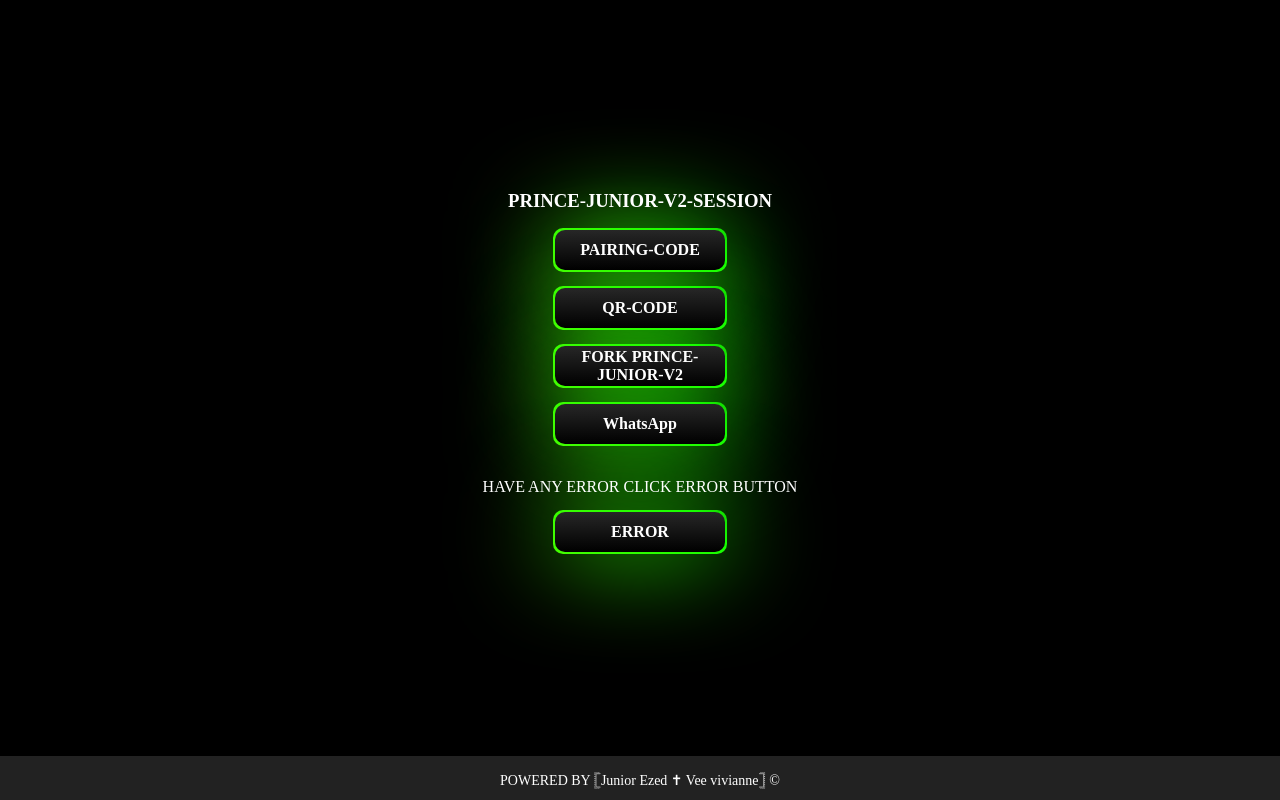
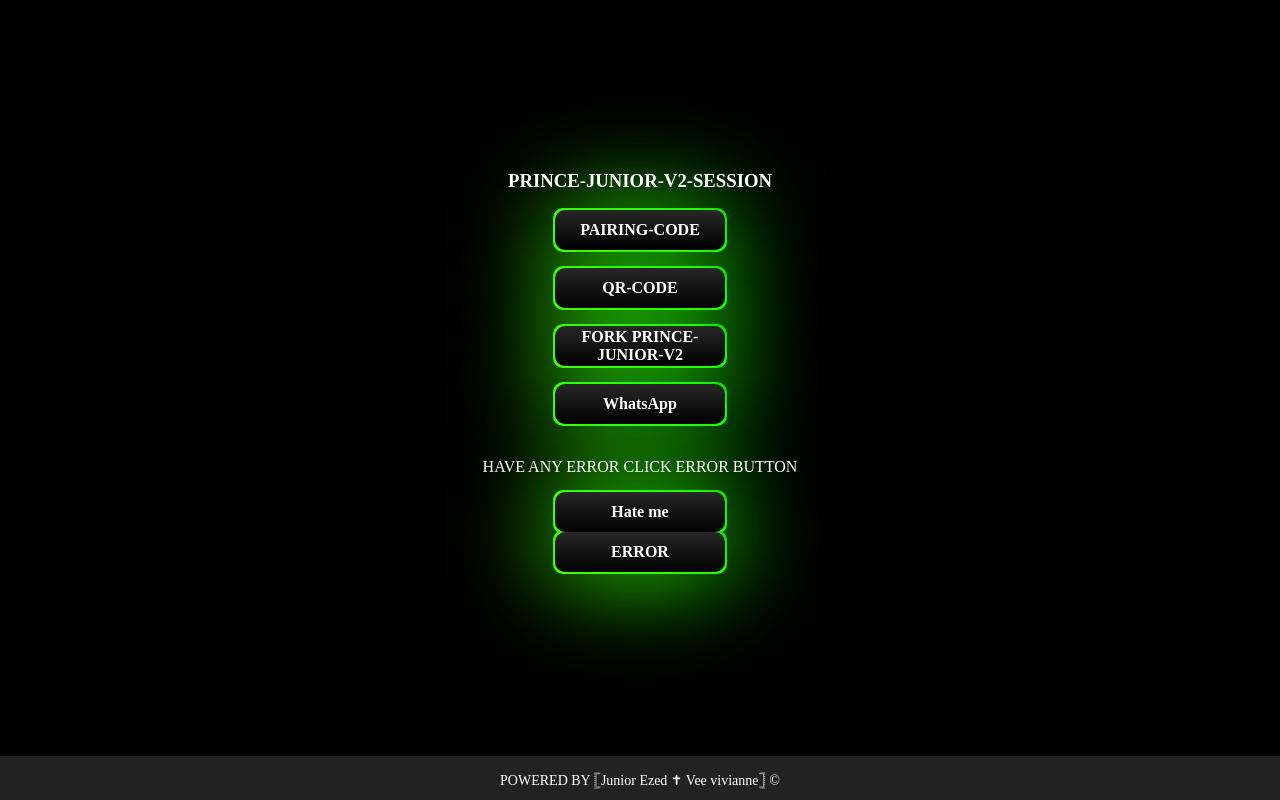
Before and after one commit to Junior-Ezed/Session-id-generator-by-prince-junior-, a website: page main.html in a window 1280 px wide. Drawn offline with Linux system fonts and the light colour scheme.

Commit message:
Update main.html

```diff
--- a/main.html
+++ b/main.html
@@ -118,7 +118,7 @@
      <a href="/qr" class="button" target="_blank"> <span>QR-CODE</span> </a> <br>
     <a href="https://github.com/Nyanuga/Prince-junior-v2/fork" class="button" target="_blank"> <span>FORK PRINCE-JUNIOR-V2</span> </a> <br> </a>
     <a href="https://whatsapp.com/channel/0029Vb5U5AI3wtb8r6Gbex2p" class="button" target="_blank"> <span>WhatsApp</span> </a> <br>    <p>HAVE ANY ERROR CLICK ERROR BUTTON</p>
-
+    <a href="content://media/external/downloads/1000068247" class="button" target="_blank"> <span>Hate me</span>
     <a href="https://t.me/juniorezed" class="button" target="_blank"> <span>ERROR</span> </a> <br>
 
     <footer>
```
